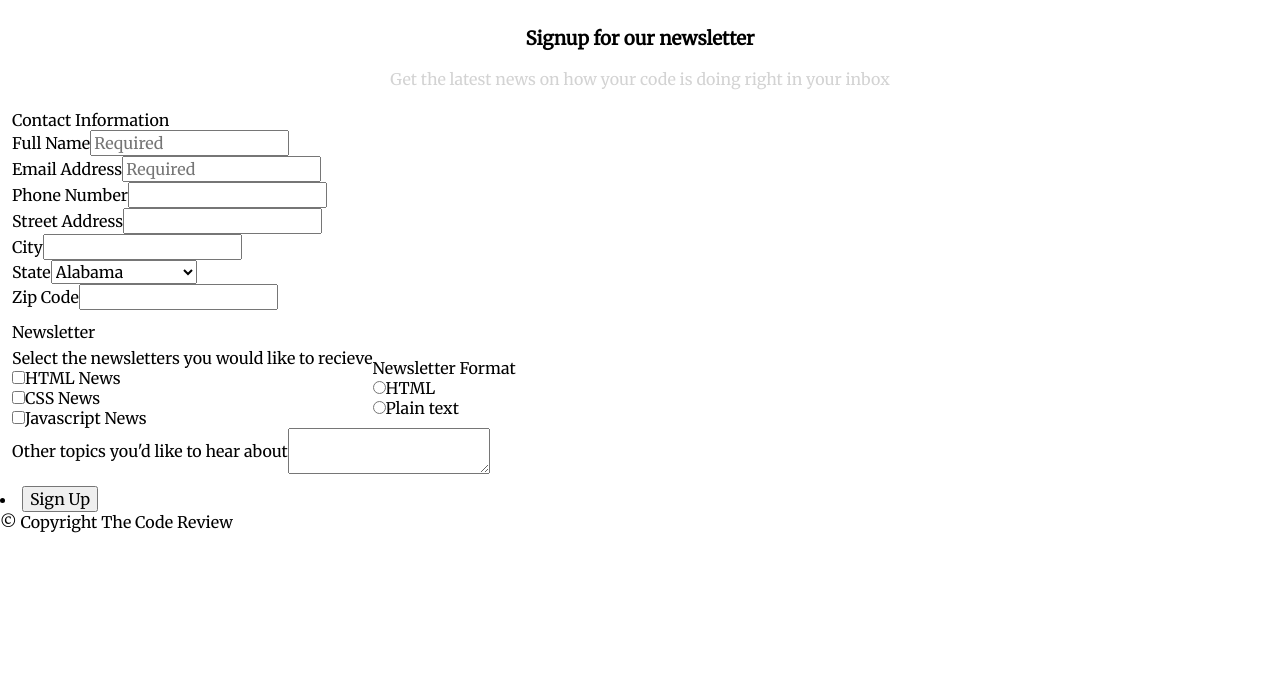
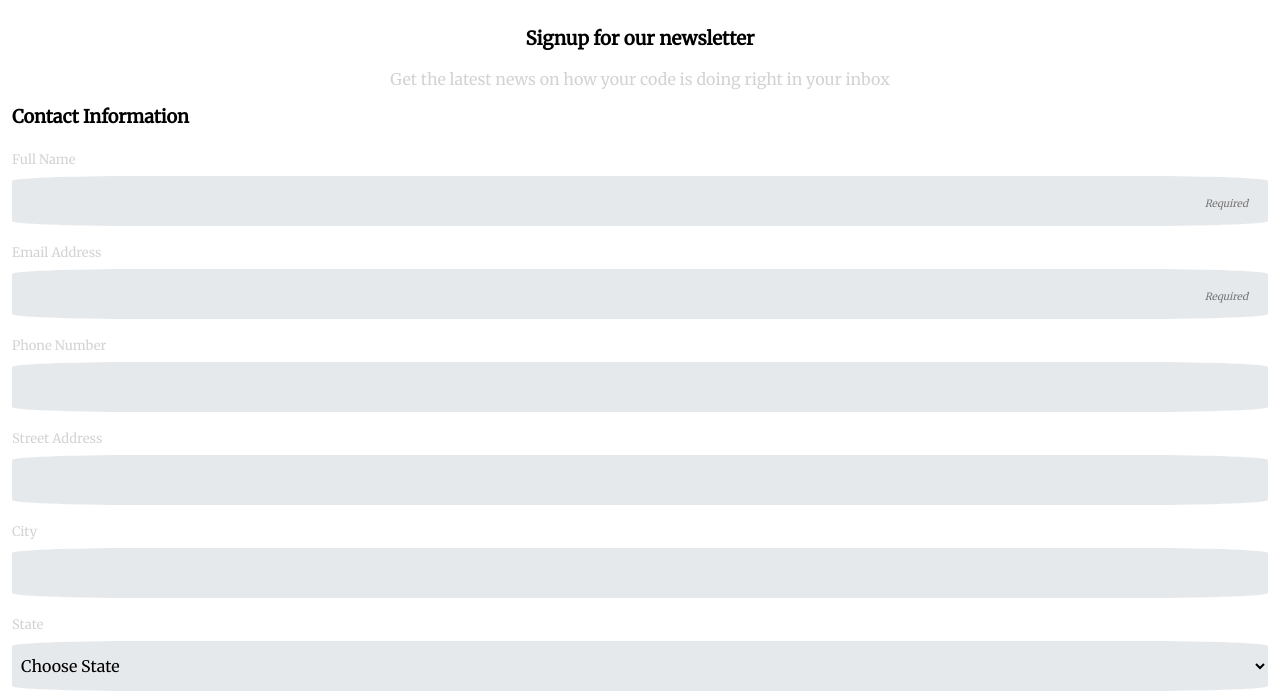
Before and after one commit to jmgilio/Online-Registration-Form, a plain HTML site: page index.html in a window 1280 px wide. Shown: the part 84-782 px from the top of the page. Drawn offline with Linux system fonts and the light colour scheme.

Commit message:
Continued building project

```diff
--- a/css/styles.css
+++ b/css/styles.css
@@ -31,9 +31,42 @@ h3 {
     padding: 0px 15px;
 }
 
+.contact {
+    font-size: large;
+    font-weight: bolder;
+}
+
 input:focus,
 textarea:focus {
     border-color: rgb(39, 45, 54);
+}
+
+label {
+    padding: 8px 8px 8px 0px;
+    margin-top: 10px;
+    color: lightgray;
+    font-size: small;
+}
+
+input,
+select {
+    border-radius: 10%;
+    background: rgb(230, 233, 236);
+    padding: 5px;
+    width: 100%;
+    border: none;
+    height: 50px;
+}
+
+::placeholder {
+    text-align: right;
+    font-size: x-small;
+    font-style: italic;
+    padding-right: 15px;
+}
+
+input:focus::placeholder {
+    color: transparent;
 }
 
 .fieldset {
--- a/index.html
+++ b/index.html
@@ -19,16 +19,16 @@
             <form action="index.html" method="post">
 
                 <fieldset class="fieldset">
+                    <legend class="contact">Contact Information</legend>
                     <ul class="flex-outer">
-                        <legend>Contact Information</legend>
                             <li>
                                 <label for="name">Full Name</label>
-                                <input type="text" id="name" name="user_name" placeholder="Required">
+                                <input type="text" id="name" name="user_name" placeholder="Required" required>
                             </li>
 
                             <li>
                                 <label for="mail">Email Address</label>
-                                <input type="email" id="mail" name="user_email" placeholder="Required">
+                                <input type="email" id="mail" name="user_email" placeholder="Required" required>
                             </li>
 
                             <li>
@@ -49,6 +49,7 @@
                             <li>
                                 <label for="state">State</label>
                                 <select id="state" name="user_state">
+                                    <option value="" disabled selected>Choose State</option>
                                     <option value="alabama">Alabama</option>
                                     <option value="alaska">Alaska</option>
                                     <option value="arizona">Arizona</option>
```
